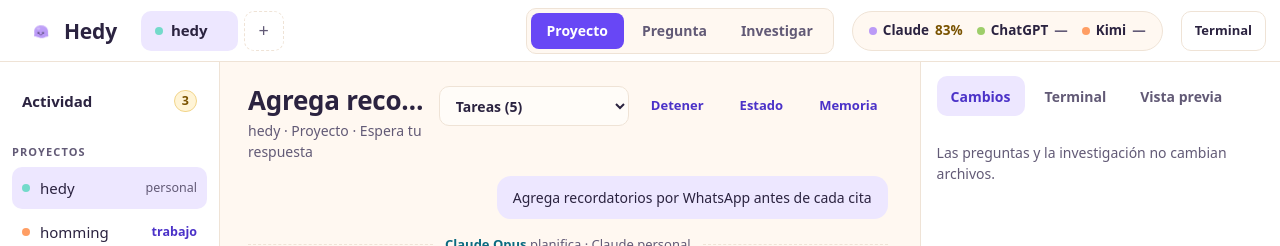
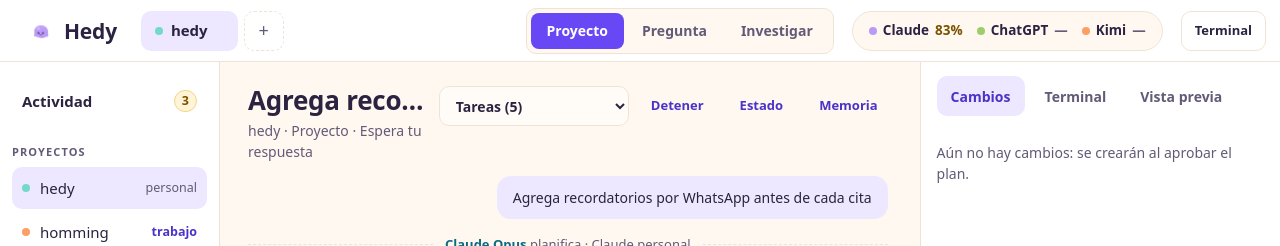
Before and after one commit to enriqueleonq1/hedy, a React (Vite) app in the folder app/: page / in a window 1280 px wide. Both pictures are taken after a click on the button 1050 px from the left and 430 px from the top of the page. Shown: the top 246 px of the page. Built offline with nearby package versions, Linux system fonts and the light colour scheme.

Commit message:
fix(app): say why a project task has no changes yet instead of the question copy

```diff
--- a/app/src/i18n/messages/workspace.ts
+++ b/app/src/i18n/messages/workspace.ts
@@ -107,6 +107,9 @@ const es = {
   "workspace.changes.baseBranch": "la rama base",
   "workspace.changes.noTask": "Cuando pidas algo en modo Proyecto, aquí verás los cambios.",
   "workspace.changes.noWorkspace": "Las preguntas y la investigación no cambian archivos.",
+  "workspace.changes.notYet": "Aún no hay cambios: se crearán cuando la IA empiece a trabajar.",
+  "workspace.changes.afterPlan": "Aún no hay cambios: se crearán al aprobar el plan.",
+  "workspace.changes.noneMade": "Esta tarea terminó sin cambiar archivos.",
   "workspace.changes.accepted": "Esta tarea ya se aceptó y se unió a la rama base.",
   "workspace.changes.discarded": "Esta tarea se descartó.",
   "workspace.changes.loading": "Cargando cambios…",
@@ -232,6 +235,9 @@ const en: Record<keyof typeof es, string> = {
   "workspace.changes.baseBranch": "the base branch",
   "workspace.changes.noTask": "When you ask for something in Project mode, you'll see the changes here.",
   "workspace.changes.noWorkspace": "Questions and research don't change files.",
+  "workspace.changes.notYet": "No changes yet: they'll appear once the AI starts working.",
+  "workspace.changes.afterPlan": "No changes yet: they'll appear once you approve the plan.",
+  "workspace.changes.noneMade": "This task ended without changing files.",
   "workspace.changes.accepted": "This task was accepted and merged into the base branch.",
   "workspace.changes.discarded": "This task was discarded.",
   "workspace.changes.loading": "Loading changes…",
--- a/app/src/screens/workspace/ChangesPanel.tsx
+++ b/app/src/screens/workspace/ChangesPanel.tsx
@@ -8,8 +8,8 @@ import { TerminalView } from "../../components/Terminal/TerminalView";
 import { Button, ConfirmButton } from "../../components/ui/Button";
 import { useToast } from "../../components/ui/Toast";
 import { useT, type MessageKey } from "../../i18n";
-import { useTaskDiff } from "../../tasks/hooks";
-import { isOpen } from "../../tasks/timeline";
+import { useTaskDiff, useTaskEvents } from "../../tasks/hooks";
+import { isOpen, pendingCard } from "../../tasks/timeline";
 import { DiffView } from "./DiffView";
 
 type Tab = "changes" | "terminal" | "preview";
@@ -114,6 +114,18 @@ function Preview({ project }: { project: string }) {
   );
 }
 
+/** No worktree: a question or research never gets one; a project task gets it once the agent starts. */
+function NoWorktree({ task }: { task: Task }) {
+  const t = useT();
+  const events = useTaskEvents(task.mode === "project" ? task.id : null);
+  if (task.mode !== "project") return <p className="empty">{t("workspace.changes.noWorkspace")}</p>;
+  if (!isOpen(task) || task.status === "review" || task.status === "failed") {
+    return <p className="empty">{t("workspace.changes.noneMade")}</p>;
+  }
+  const planWaits = pendingCard(events.data ?? []) === "plan";
+  return <p className="empty">{planWaits ? t("workspace.changes.afterPlan") : t("workspace.changes.notYet")}</p>;
+}
+
 function Changes({ project, task }: { project: string; task: Task | null }) {
   const api = useApi();
   const toast = useToast();
@@ -137,7 +149,7 @@ function Changes({ project, task }: { project: string; task: Task | null }) {
   const discard = useAction((a, id: string) => a.discardTask(id), { invalidate: changed });
 
   if (!task) return <p className="empty">{t("workspace.changes.noTask")}</p>;
-  if (!task.workspace) return <p className="empty">{t("workspace.changes.noWorkspace")}</p>;
+  if (!task.workspace) return <NoWorktree task={task} />;
   if (!isOpen(task)) {
     return (
       <p className="empty">
--- a/app/src/tasks/timeline.ts
+++ b/app/src/tasks/timeline.ts
@@ -241,3 +241,35 @@ export const STATUS_LABEL: Record<Task["status"], MessageKey> = {
 export function isOpen(task: Task | null | undefined): boolean {
   return !!task && task.status !== "accepted" && task.status !== "discarded";
 }
+
+/** A plan or permission card that still waits for the user's answer. */
+export type PendingCard = "plan" | "permission";
+
+/** The latest card still waiting for an answer, if any. */
+export function pendingCard(events: AgentEvent[]): PendingCard | null {
+  const open = new Map<string, PendingCard>();
+  for (const e of events) {
+    if (e.kind === "plan" && e.requestId) open.set(e.requestId, "plan");
+    if (e.kind === "permissionRequest") open.set(e.requestId, "permission");
+    if (e.kind === "permissionResolved") open.delete(e.requestId);
+  }
+  return [...open.values()].at(-1) ?? null;
+}
+
+/** What a screen reader hears about a task: only when it needs the user or ends. */
+export type Milestone = "plan" | "permission" | "finished" | "failed" | "limit";
+
+/**
+ * The latest milestone of a timeline and its position, to announce each one
+ * once. Cards count while they wait; limits only once reached.
+ */
+export function latestMilestone(items: TimelineItem[]): { index: number; milestone: Milestone } | null {
+  for (let index = items.length - 1; index >= 0; index--) {
+    const item = items[index]!;
+    if (item.type === "plan" && item.requestId !== null && item.resolution === null) return { index, milestone: "plan" };
+    if (item.type === "permission" && item.resolution === null) return { index, milestone: "permission" };
+    if (item.type === "finished") return { index, milestone: item.ok ? "finished" : "failed" };
+    if (item.type === "limit" && item.level === "reached") return { index, milestone: "limit" };
+  }
+  return null;
+}
```
